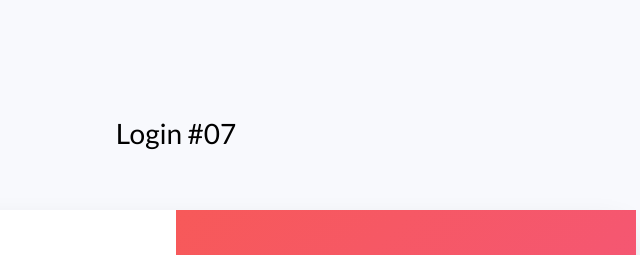
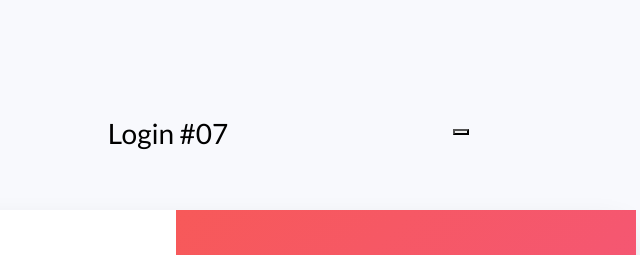
Before and after one commit to Jhonny7521/RepoPrueba2, a plain HTML site: page index.html in a window 1280 px wide. Shown: the top 255 px of the page, 464-1104 px from the left. Drawn offline with Linux system fonts and the light colour scheme.

Commit message:
Boton agregado

```diff
--- a/index.html
+++ b/index.html
@@ -4,6 +4,7 @@
   <head>
   	<title>Login 07</title>
     <meta charset="utf-8">
+
     <meta name="viewport" content="width=device-width, initial-scale=1, shrink-to-fit=no">
 
 	<link href="https://fonts.googleapis.com/css?family=Lato:300,400,700,900&display=swap" rel="stylesheet">
@@ -21,6 +22,9 @@
 			<div class="row justify-content-center">
 				<div class="col-md-6 text-center mb-5">
 					<h2 class="heading-section">Login #07</h2>
+				</div>
+				<div>
+					<button></button>
 				</div>
 			</div>
 			<div class="row justify-content-center">
```
